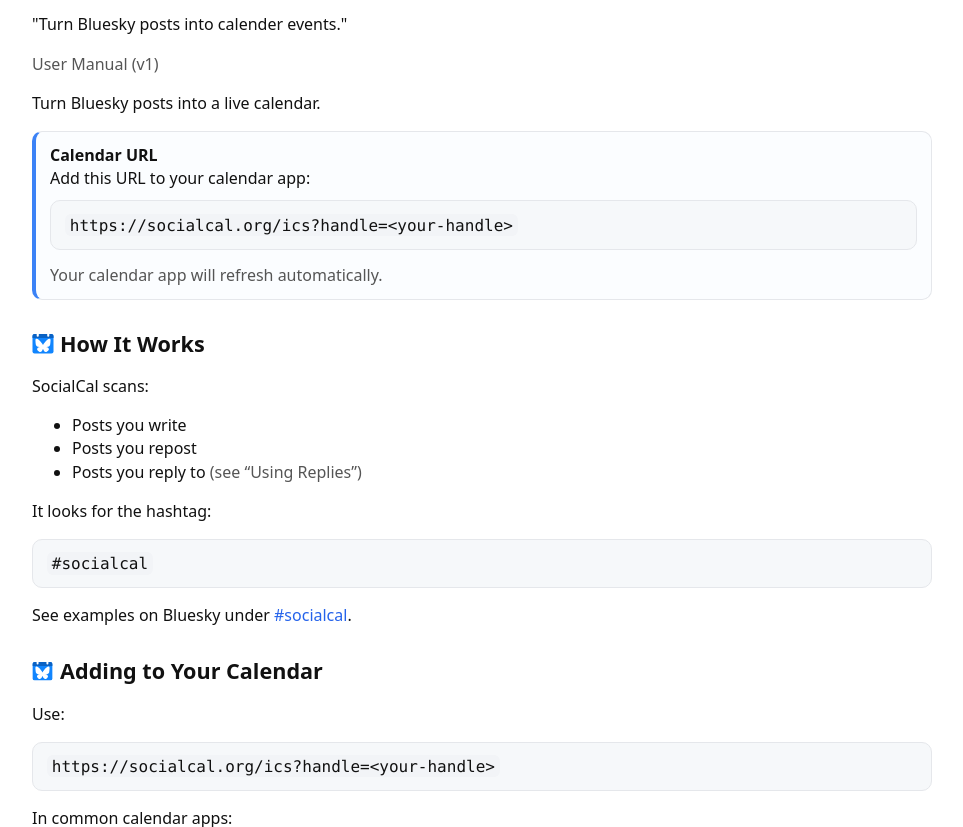
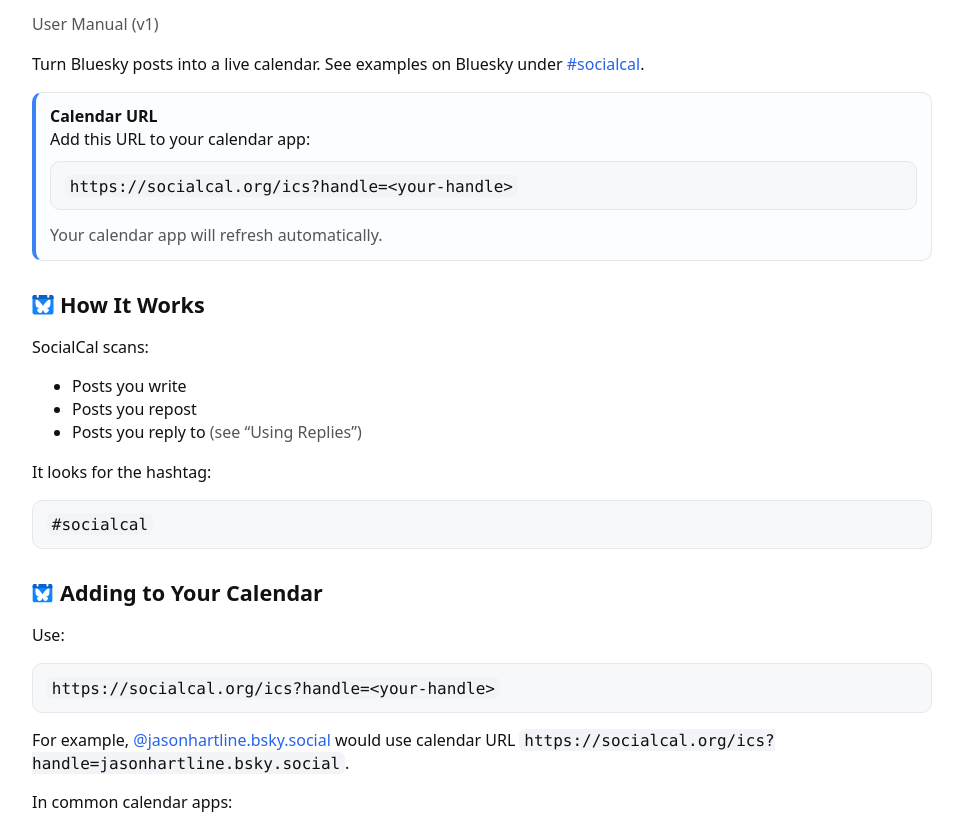
Before and after one commit to jasonhartline/socialcal, a website: page docs/index.html in a window 1280 px wide. Shown: the part 81-908 px from the top of the page, without its empty margins (158-1121 px from the left). Drawn offline with Linux system fonts and the light colour scheme.

Commit message:
clarified URLs with examples

```diff
--- a/docs/index.html
+++ b/docs/index.html
@@ -63,11 +63,10 @@
   <main>
     <h1>SocialCal</h1>
 
-    <p> "Turn Bluesky posts into calender events."</p>
 
     <p class="muted">User Manual (v1)</p>
 
-    <p>Turn Bluesky posts into a live calendar.</p>
+    <p>Turn Bluesky posts into a live calendar.  See examples on Bluesky under <a href="https://bsky.app/hashtag/socialcal">#socialcal</a>.</p>
 
     <div class="callout">
       <strong>Calendar URL</strong><br />
@@ -86,13 +85,16 @@
     <p>It looks for the hashtag:</p>
     <pre><code>#socialcal</code></pre>
 
-   <p>See examples on Bluesky under <a href="https://bsky.app/hashtag/socialcal">#socialcal</a>.</p>
+
 
 
 
     <h2>Adding to Your Calendar</h2>
     <p>Use:</p>
     <pre><code>https://socialcal.org/ics?handle=&lt;your-handle&gt;</code></pre>
+
+    <p>
+      For example, <a href="https://bsky.app/profile/jasonhartline.bsky.social">@jasonhartline.bsky.social</a> would use calendar URL <code>https://socialcal.org/ics?handle=jasonhartline.bsky.social</code>.</p>
 
     <p>In common calendar apps:</p>
     <ul>
@@ -110,6 +112,8 @@
     <p>To include parsing errors in the report:</p>
     <pre><code>https://socialcal.org/show?handle=&lt;your-handle&gt;&amp;errors=true</code></pre>
 
+    <p>
+    For example, <a href="https://bsky.app/profile/jasonhartline.bsky.social">@jasonhartline.bsky.social</a> would use troubleshooting URL <a href="https://socialcal.org/show?handle=jasonhartline.bsky.social&errors=true"><code>https://socialcal.org/show?handle=jasonhartline.bsky.social&errors=true</code></a>.  If there are no errors, then none are shown.</p>
 
 
 
```
